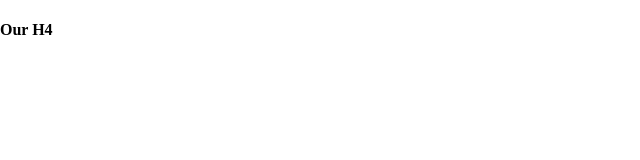
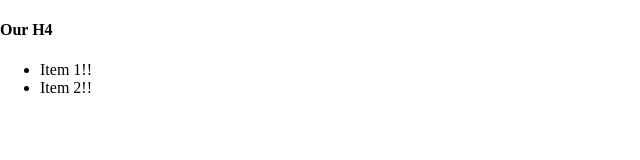
Before and after one commit to dlsso/jquery-creation, a plain HTML site: page index.html in a window 1280 px wide. Shown: the whole page, without its empty margins (0-640 px from the left). Drawn offline with nearby package versions, Linux system fonts and the light colour scheme.

Commit message:
Append with .each

```diff
--- a/index.html
+++ b/index.html
@@ -9,6 +9,10 @@
 <body>
 
 	<h4>Our H4</h4>
+	<ul>
+		<li>Item 1</li>
+		<li>Item 2</li>
+	</ul>
 
   <script src="http://cdnjs.cloudflare.com/ajax/libs/jquery/2.0.3/jquery.min.js"></script>
   <script src="main.js"></script>
--- a/main.js
+++ b/main.js
@@ -1,3 +1,16 @@
 $(document).on('ready', function() {
 
+  	// Loop over each 'li'
+	$('li').each(function(index, domElement){
+
+		// Append some exclamation points to the li
+		// that is current in the loop
+		$(this).append('!!')
+
+
+
+	})
+
+
+
 });
```
